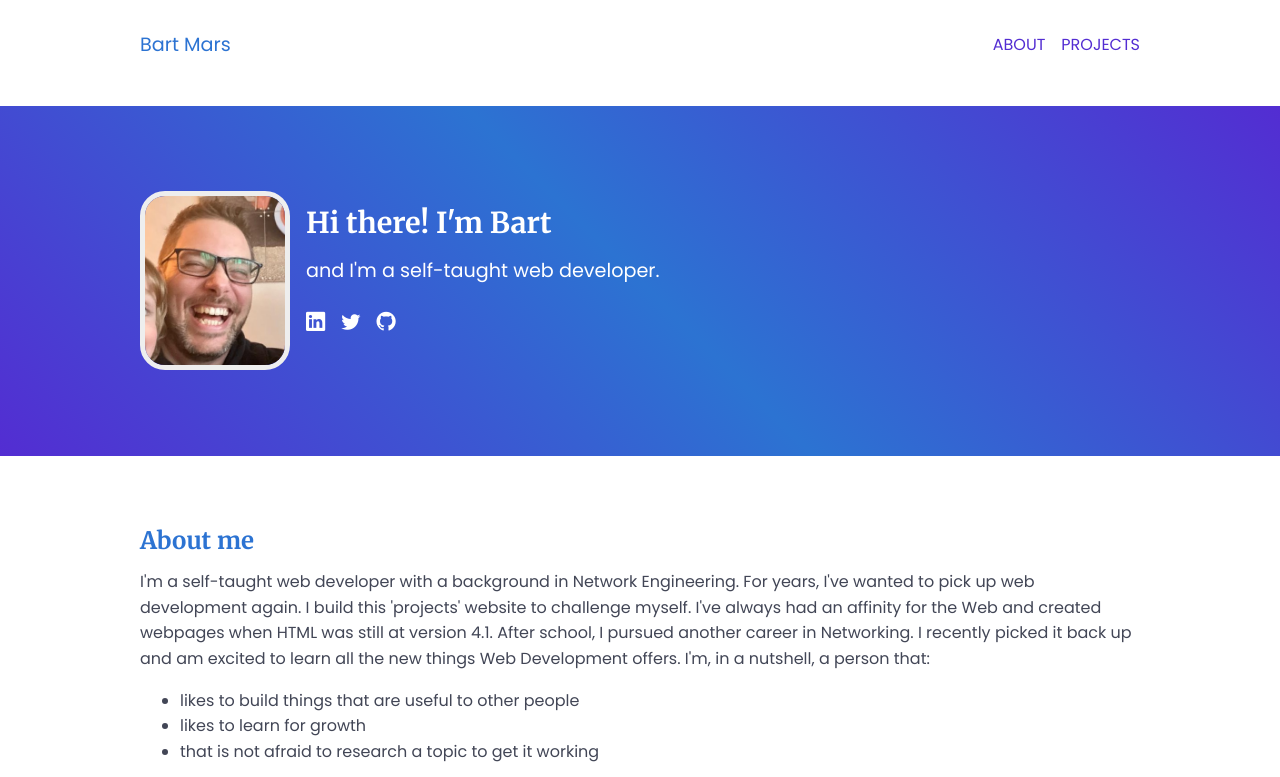
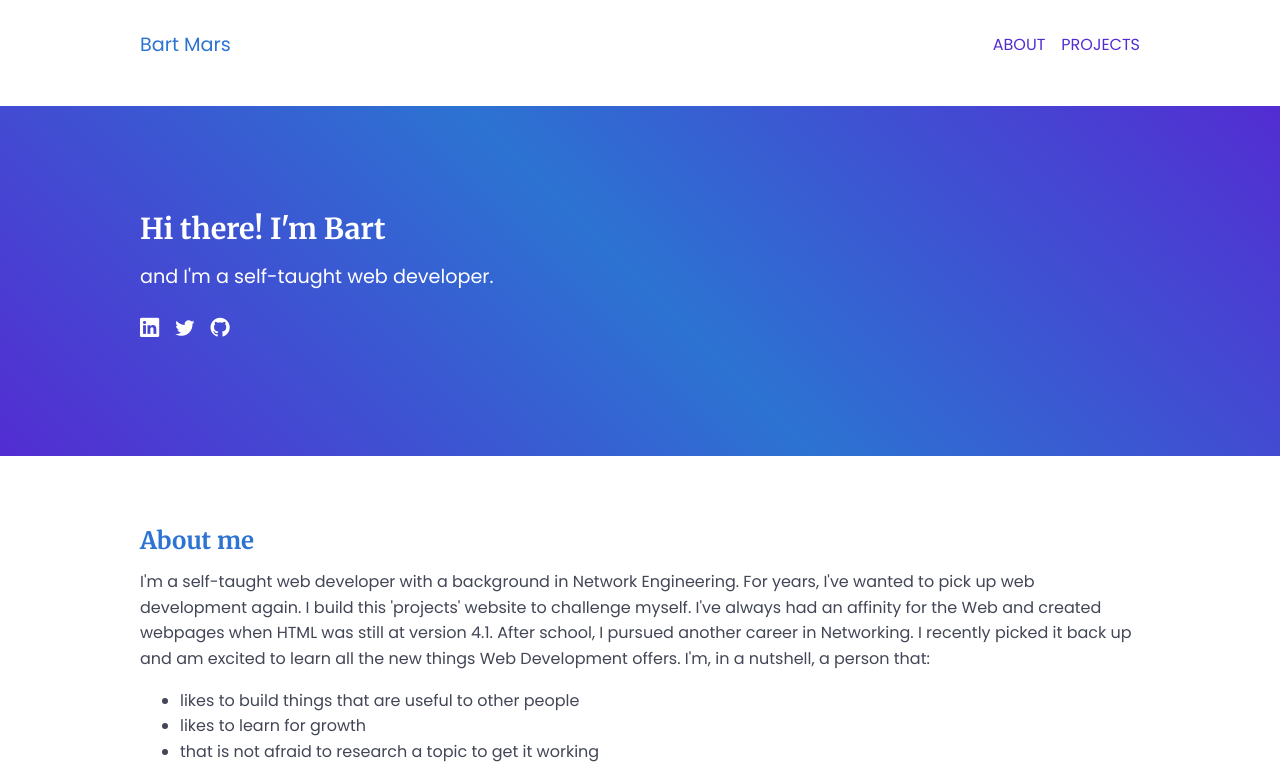
Before and after one commit to bartmars/bartmars.github.io, a plain HTML site: page index.html in a window 1280 px wide. Shown: the top 777 px of the page. Drawn offline with nearby package versions, Linux system fonts and the light colour scheme.

Commit message:
removed photo from index

```diff
--- a/index.html
+++ b/index.html
@@ -23,7 +23,7 @@
         <section id="hero-section">
             <div class="hero">
                 <div class="container">
-                    <img class="photo-img" src="img/me.jpg">
+                    <!-- <img class="photo-img" src="img/me.jpg"> -->
                     <h1 class="spacer-sm alt-font">Hi there! I'm Bart</h1>
                     <p>and I'm a self-taught web developer.</p>
                     <ul class="list-style-none flex-list">
```
Also changed, not shown: 1 other file.
